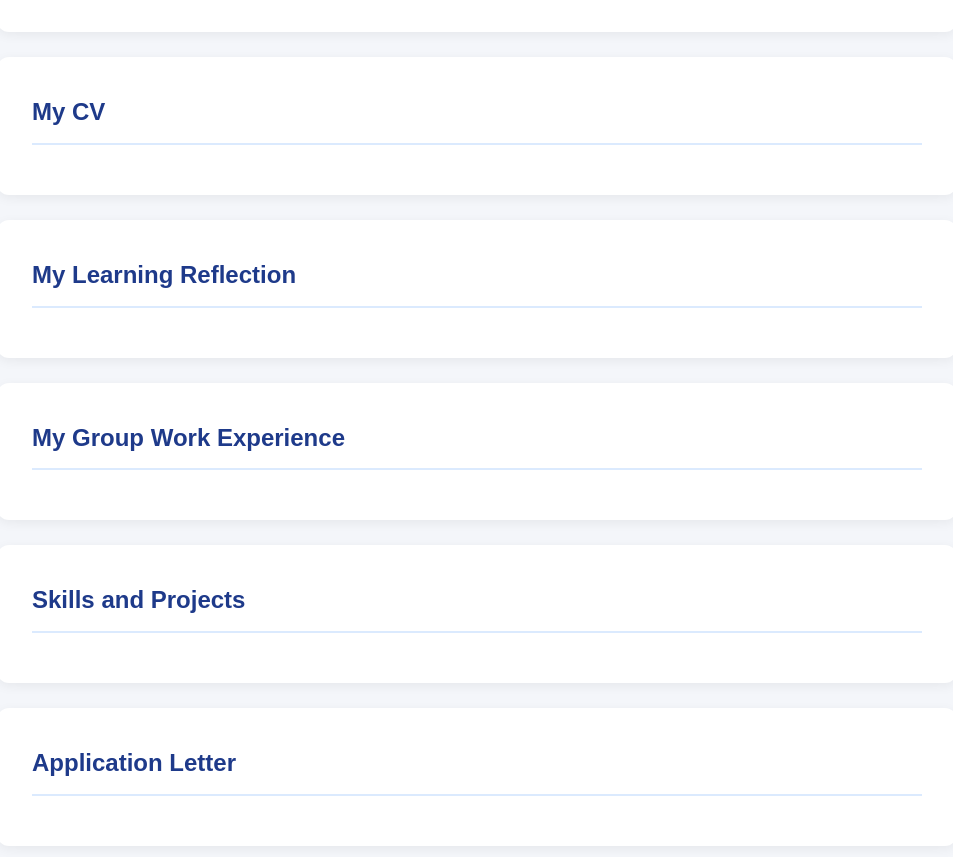
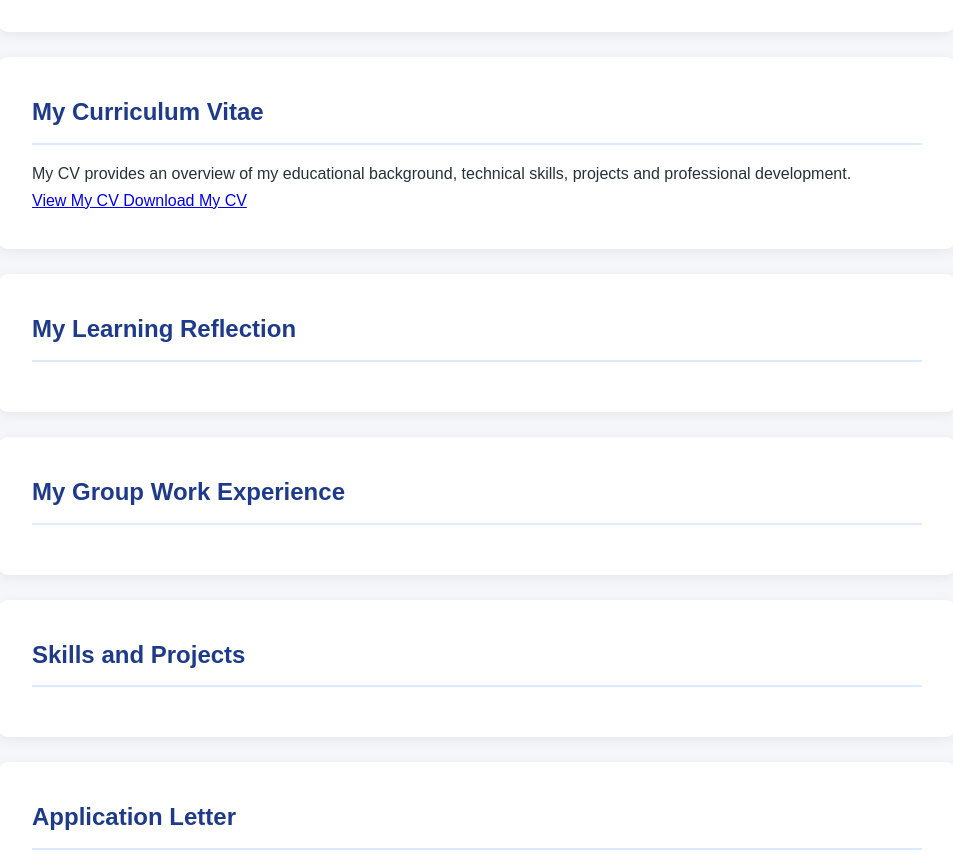
Before and after one commit to motsadiclot-png/css-digital-portfolio, a plain HTML site: page index.html in a window 1280 px wide. Shown: the part 1387-2244 px from the top of the page, without its empty margins (163-1116 px from the left). Drawn offline with Linux system fonts and the light colour scheme.

Commit message:
Update index.html

```diff
--- a/index.html
+++ b/index.html
@@ -87,9 +87,27 @@
         encourages me to work further and activates my brain.
 </section>
 
-        <section id="cv">
-            <h2>My CV</h2>
-        </section>
+
+<section id="cv">
+    <h2>My Curriculum Vitae</h2>
+
+    <p>
+        My CV provides an overview of my educational
+        background, technical skills, projects and
+        professional development.
+    </p>
+
+    <div class="cv-buttons">
+        <a href="Resume.pdf" target="_blank">
+            View My CV
+        </a>
+
+        <a href="Resume.pdf" download>
+            Download My CV
+        </a>
+    </div>
+
+</section>
 
         <section id="reflection">
             <h2>My Learning Reflection</h2>
```
